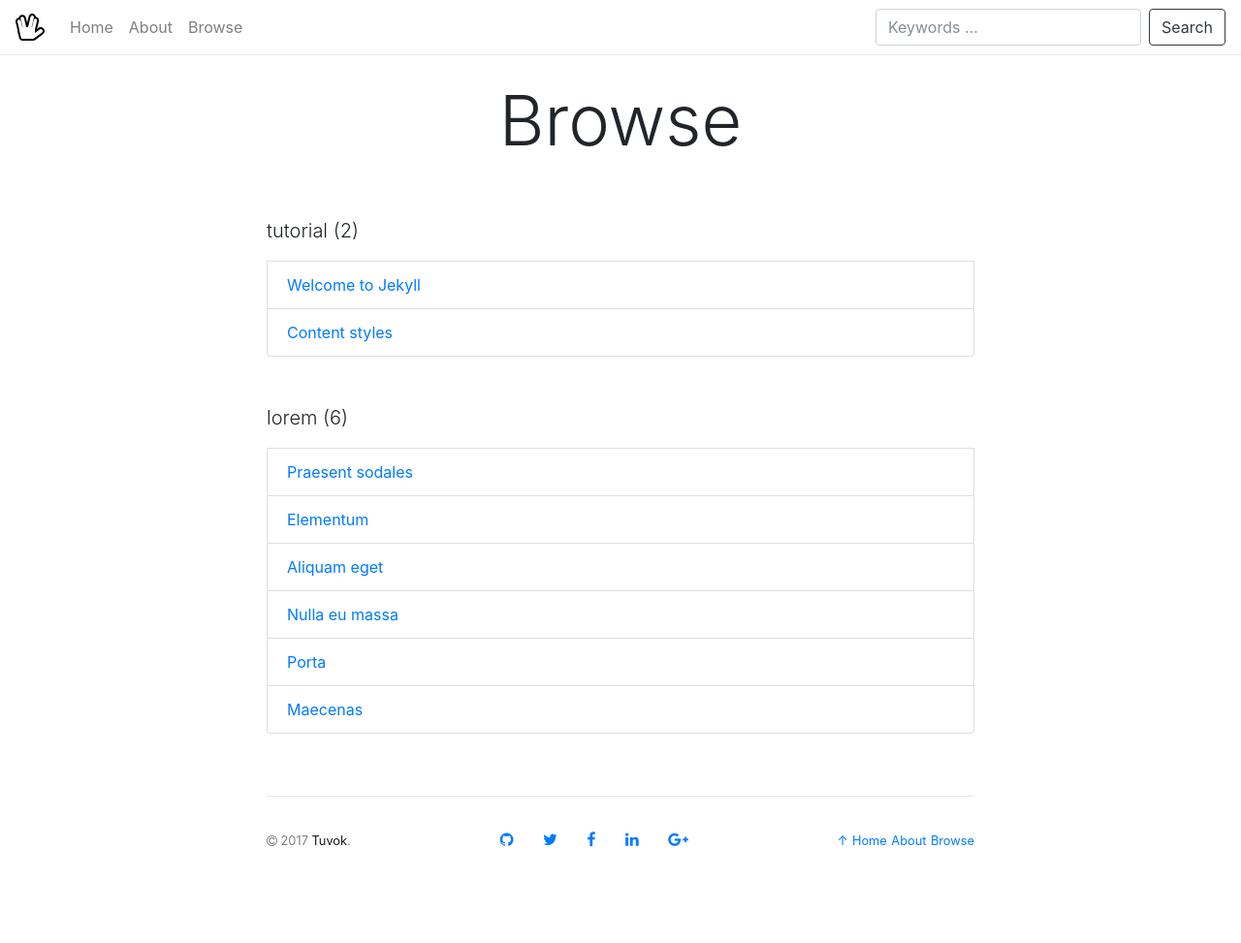
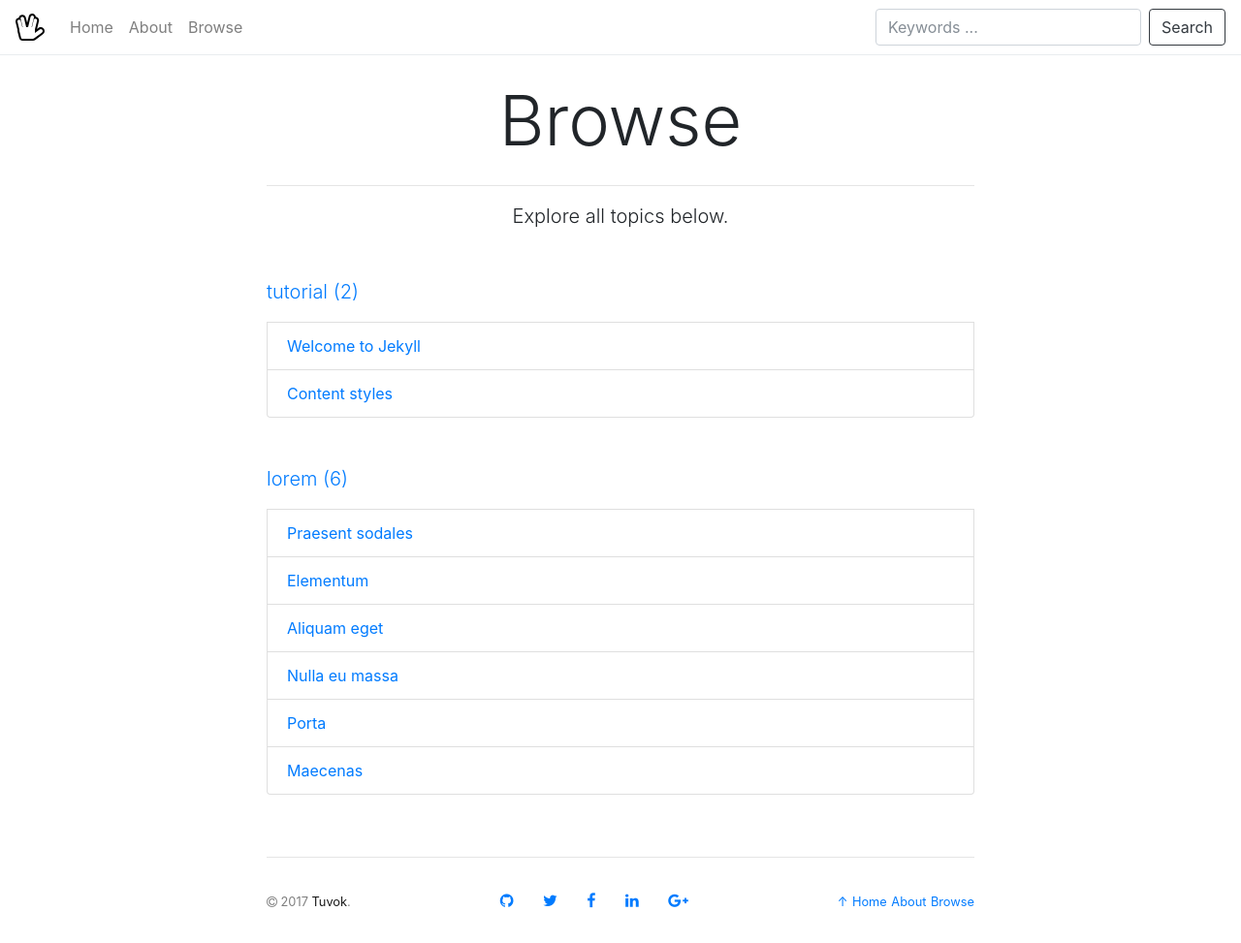
Before and after one commit to danrpts/danrpts.github.io, a Jekyll site: the page built from browse.html, in a window 1280 px wide. Shown: the whole page at 97% size. Built offline with Jekyll 4.4.1, drawn with Linux system fonts in a browser that asks for light colours; nearby versions of some CDN libraries; comment, search, counter and statistics services are not loaded; before the commit the page ends 910 px from its top, so only the background shows below that.

Commit message:
browse updates: cross browser, info/alert boxes on good/bad query

```diff
--- a/browse.html
+++ b/browse.html
@@ -8,14 +8,41 @@ avatar: false
 
 <!-- browse.html -->
 
+<div>
+
+  <div id="all-results" class="d-none">
+    <hr />
+    <p class="lead text-center">Explore all topics below.</p>
+  </div>
+  <div id="no-results" class="d-none">
+    <div class="alert alert-warning alert-dismissible fade show" role="alert">
+        No results for <strong id="no-results-keyword"></strong>.
+      <button type="button" class="close" data-dismiss="alert" aria-label="Close">
+        <span aria-hidden="true">&times;</span>
+      </button>
+    </div>
+    <hr />
+    <p class="lead text-center">Explore other topics below.</p>
+  </div>
+  <div id="results" class="d-none">
+    <div class="alert alert-info alert-dismissible fade show" role="alert">
+        <strong id="results-count"></strong> results for <strong id="results-keyword"></strong>.
+      <button type="button" class="close" data-dismiss="alert" aria-label="Close">
+        <span aria-hidden="true">&times;</span>
+      </button>
+    </div>
+    <hr />
+  </div>
+
   <div class="list-group my-4">
     {% for category in site.categories %}
       {% assign nposts = category | last | size %}
       {% assign cat = category | first | escape %}
       {% assign post_title_length = site.overrides.post_title_length | default: 20 %}
-
-      <div class="my-4 d-none" data-name="{{ cat }}">
-        <p class="lead">{{ category | first }} ({{ nposts }})</p>
+        <div class="my-4 d-none" data-name="{{ cat }}" data-count="{{ nposts }}">
+          <p id="category-link" class="lead">
+            <a href="{{ "/browse?q=" | append: cat | relative_url }}">{{ category | first }} ({{ nposts }})</a>
+          </p>
             {% for posts in category %}
               {% for post in posts %}
                 {% if post.title %}
@@ -29,13 +56,45 @@ avatar: false
     {% endfor %}
   </div>
 
+</div>
+
 <script>
+
+  // credit: https://cmatskas.com/get-url-parameters-using-javascript/
+  var parseQueryString = function(url) {
+    var urlParams = {};
+    url.replace(
+      new RegExp("([^?=&]+)(=([^&]*))?", "g"),
+      function($0, $1, $2, $3) {
+        urlParams[$1] = $3;
+      }
+    );
+
+    return urlParams;
+  }
+
+  // hack inspired by https://alexpearce.me/2016/02/simpler-jekyll-searching/
   window.onload = function() {
-    // search hack
-    // inspired by https://alexpearce.me/2016/02/simpler-jekyll-searching/
-    var searchParams = new URLSearchParams(location.search);
-    var query = searchParams.has('q') && searchParams.get('q');
-    if (!query) $('[data-name]').removeClass('d-none');
-    else $(`[data-name='${query}']`).removeClass('d-none');
+    var urlParams = parseQueryString(location.search);
+    var searchQuery = urlParams.hasOwnProperty("q") && urlParams["q"];
+    if (!searchQuery) {
+      $("[data-name]").removeClass("d-none");
+      $("#all-results").removeClass("d-none");
+    } else {
+      var found = $(`[data-name='${searchQuery}']`);
+      if (found.length > 0) {
+        $("#results").removeClass("d-none");
+        var count = found.data("count");
+        $("#results-count").text(count);
+        $("#results-keyword").text(urlParams["q"]);
+        found.removeClass("d-none");
+        found.children("#category-link").addClass("d-none");
+      } else {
+        $("#no-results").removeClass("d-none");
+        $("#no-results-keyword").text(urlParams["q"]);
+        $("[data-name]").removeClass("d-none");
       }
+    }
+  }
+
 </script>
```
Lines whose indentation alone changed are shown as unchanged.
